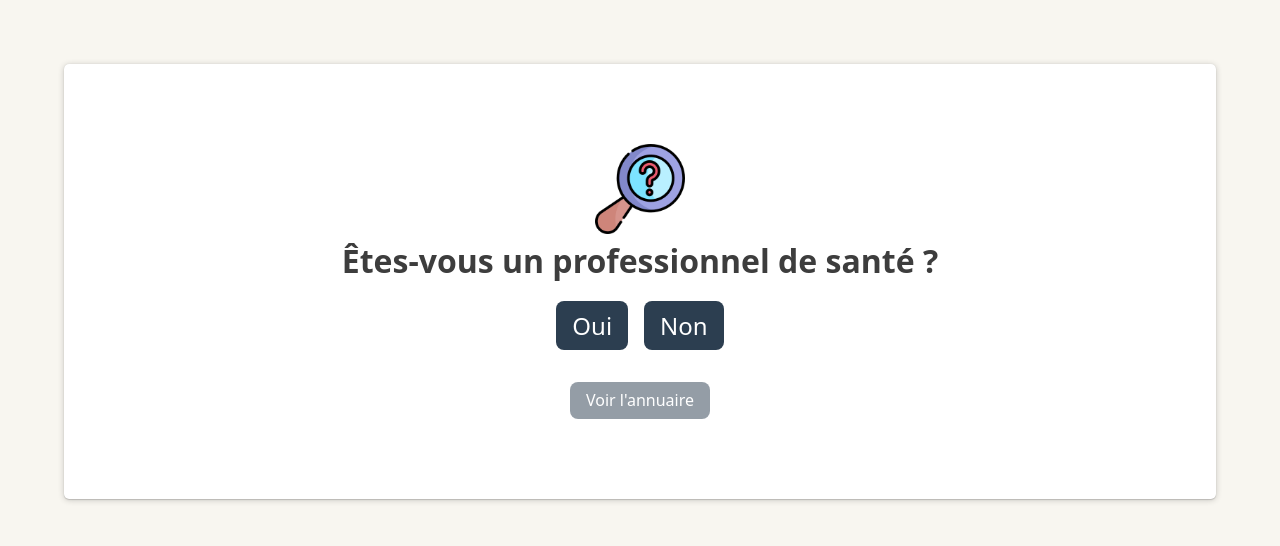
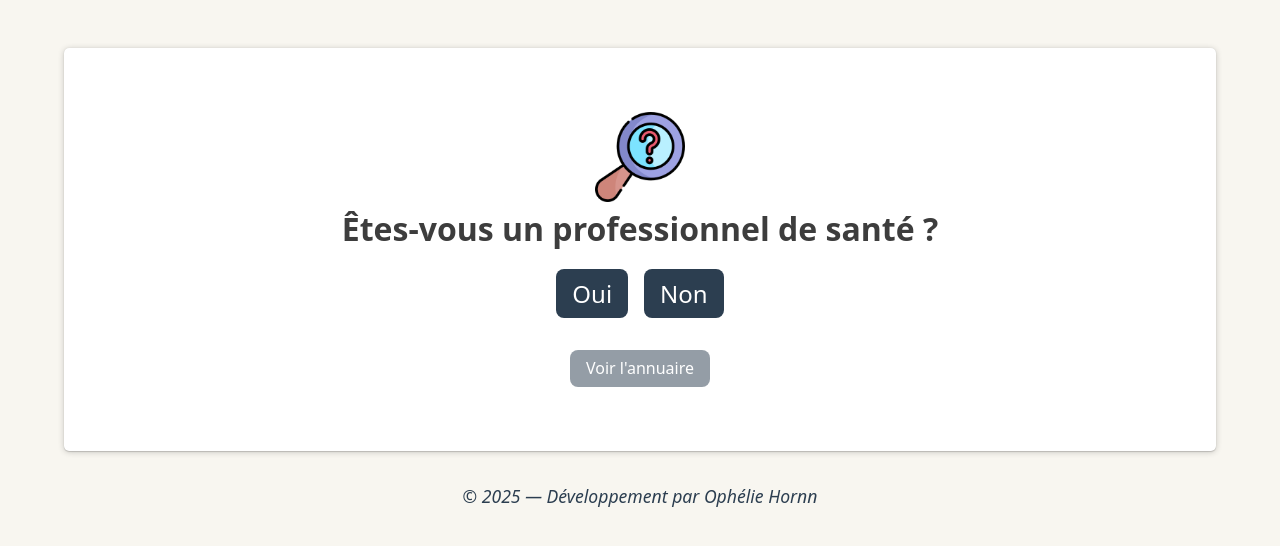
Before and after one commit to HOOP-helie/lung-cancer-screening, a React (Vite) app: page / in a window 1280 px wide. Shown: the top 546 px of the page. Built offline with nearby package versions, Linux system fonts and the light colour scheme.

Commit message:
add credits footer

```diff
--- a/src/App.css
+++ b/src/App.css
@@ -2,15 +2,14 @@ body {
   background-color: var(--color-pearl-white);
   /* background-color: var(--color-champagne-beige); */
   /* background-color: var(--color-sage-green); */
-  height: 100vh;
 }
 .main-container {
   box-shadow: 0 1px 6px rgba(0, 0, 0, 0.2), 0 1px 1px rgba(0, 0, 0, 0.14),
     0 0px 1px rgba(0, 0, 0, 0.12);
   border-radius: 5px;
   max-width: 90%;
-  margin: 4rem auto;
-  padding: 3rem 4rem;
+  margin: 3rem auto 2rem;
+  padding: 2rem 4rem;
   background-color: white;
 }
 
@@ -44,7 +43,7 @@ body {
 }
 
 .leaflet-container {
-  height: 40rem;
+  height: 65vh;
   width: 100%;
 }
 button {
@@ -113,7 +112,7 @@ a.phone {
 }
 
 .category-filters {
-  margin: 2rem auto 1rem;
+  margin: 1rem auto;
   text-align: center;
 }
 
@@ -133,7 +132,7 @@ a.phone {
   display: flex;
   flex-direction: column;
   gap: 1rem;
-  height: 40rem;
+  height: 65vh;
   overflow-y: scroll;
 
   min-width: fit-content;
@@ -202,3 +201,24 @@ a.phone {
 .leaflet-popup-content .name {
   font-weight: 600;
 }
+
+footer{
+  margin: auto;
+  text-align: center;
+  margin-bottom: 2rem;
+}
+
+
+
+footer .credits a{
+ text-decoration: none;
+  font-weight: 400;
+  color: var(--color-midnight-blue);
+  font-size: 1.1rem;
+  font-style: italic;
+}
+
+footer .credits a:hover{
+  color: var(--color-gold);
+
+}
--- a/src/App.jsx
+++ b/src/App.jsx
@@ -58,6 +58,13 @@ function App() {
           ) : null} */}
         </div>
       </main>
+      <footer>
+         <div className="credits">
+           <a href="https://opheliehornn.com" target="_blank" rel="noopener">
+           © 2025 — Développement par Ophélie Hornn
+          </a>
+         </div>
+      </footer>
     </>
   );
 }
@@ -67,4 +74,6 @@ export default App;
   /* <a href="https://www.flaticon.com/free-icons/girl" title="girl icons">Girl icons created by Freepik - Flaticon</a>
 <a href="https://www.flaticon.com/free-icons/professions-and-jobs" title="professions and jobs icons">Professions and jobs icons created by Freepik - Flaticon</a> */
 }
-{/* <a href="https://www.flaticon.com/free-icons/unknown" title="unknown icons">Unknown icons created by Freepik - Flaticon</a> */}
+{
+  /* <a href="https://www.flaticon.com/free-icons/unknown" title="unknown icons">Unknown icons created by Freepik - Flaticon</a> */
+}
```
